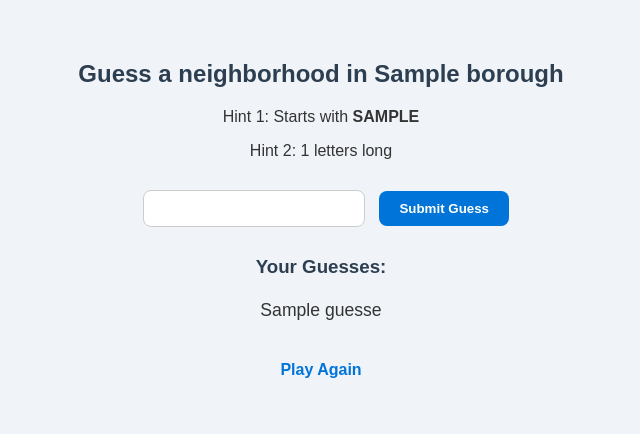
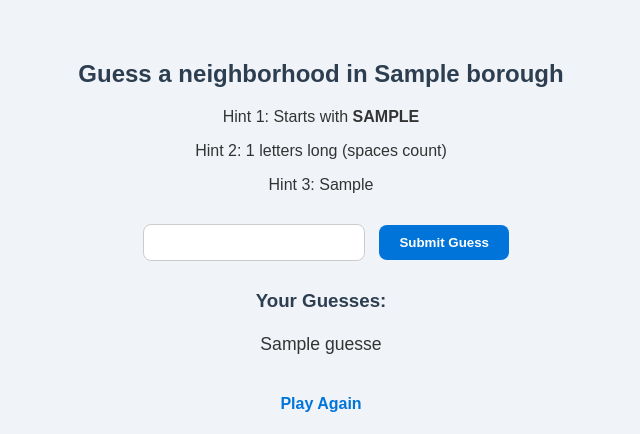
Before and after one commit to staten-island-tech/hackathon-nyc-breaks1, a Flask app: template templates/game.html in a window 1280 px wide. Shown: the top 434 px of the page, without its empty margins (319-959 px from the left). Run offline with Flask 3, Linux system fonts and the light colour scheme; the template is opened without the code that fills it: most values are stand-ins (such as "Sample title", 1, 10 or a date in 2020).

Commit message:
working soon

```diff
--- a/app.py
+++ b/app.py
@@ -6,29 +6,70 @@ app.secret_key = 'secrekey'
 
 # Neighborhoods organized by borough
 neighborhoods = {
-    "Manhattan": ["Harlem", "Chelsea", "SoHo", "Tribeca", "Inwood", "Battery Park"],
-    "Brooklyn": ["Williamsburg", "Bushwick", "Park Slope", "DUMBO", "Flatbush"],
-    "Queens": ["Astoria", "Flushing", "Jamaica", "Forest Hills", "Long Island City"],
-    "Bronx": ["Fordham", "Riverdale", "Mott Haven", "Pelham Bay"],
-    "Staten Island": ["St. George", "Tottenville", "Great Kills"]
+    "Manhattan": [
+        {"name": "Harlem", "hint": "Known for its rich African-American culture and the Apollo Theater."},
+        {"name": "Chelsea", "hint": "Famous for art galleries and the High Line."},
+        {"name": "SoHo", "hint": "Name stands for 'South of Houston Street', full of boutiques and lofts."},
+        {"name": "Tribeca", "hint": "Hosts a major film festival and is known for cobblestone streets."},
+        {"name": "Inwood", "hint": "Northern tip of Manhattan, near Inwood Hill Park."},
+        {"name": "Battery Park", "hint": "Located at Manhattan’s southern tip, near ferries to the Statue of Liberty."},
+        {"name": "Upper East Side", "hint": "Known for luxury shopping and Museum Mile."},
+        {"name": "Washington Heights", "hint": "Home to the Cloisters and large Dominican population."}
+    ],
+    "Brooklyn": [
+        {"name": "Williamsburg", "hint": "Hipster central with street art and indie music."},
+        {"name": "Bushwick", "hint": "Rising art scene and former industrial vibe."},
+        {"name": "Park Slope", "hint": "Family-friendly with historic brownstones."},
+        {"name": "DUMBO", "hint": "Acronym for 'Down Under the Manhattan Bridge Overpass'."},
+        {"name": "Flatbush", "hint": "Diverse area known for Caribbean culture."},
+        {"name": "Crown Heights", "hint": "Known for the West Indian Day Parade."},
+        {"name": "Red Hook", "hint": "Isolated waterfront area with great lobster rolls."}
+    ],
+    "Queens": [
+        {"name": "Astoria", "hint": "Famous for Greek food and museums."},
+        {"name": "Flushing", "hint": "Home to a large Chinatown and the Mets stadium."},
+        {"name": "Jamaica", "hint": "Major transit hub with cultural diversity."},
+        {"name": "Forest Hills", "hint": "Tennis history and Tudor-style homes."},
+        {"name": "Long Island City", "hint": "Rapidly developing with art spaces and skyscrapers."},
+        {"name": "Sunnyside", "hint": "Known for its historic gardens and quiet streets."}
+    ],
+    "Bronx": [
+        {"name": "Fordham", "hint": "Home to Fordham University and the Bronx Zoo."},
+        {"name": "Riverdale", "hint": "Leafy suburban-style neighborhood near the Hudson."},
+        {"name": "Mott Haven", "hint": "Up-and-coming arts district."},
+        {"name": "Pelham Bay", "hint": "Next to NYC’s largest park—Pelham Bay Park."},
+        {"name": "Belmont", "hint": "Known as the Bronx’s Little Italy."}
+    ],
+    "Staten Island": [
+        {"name": "St. George", "hint": "Staten Island Ferry terminal and harbor views."},
+        {"name": "Tottenville", "hint": "Southernmost neighborhood in NYC."},
+        {"name": "Great Kills", "hint": "Known for its marina and natural beauty."},
+        {"name": "New Dorp", "hint": "One of the oldest Staten Island settlements."},
+        {"name": "Stapleton", "hint": "Historic district with a waterfront redevelopment."}
+    ]
 }
+
+
 
 @app.route('/')
 def index():
     return render_template('index.html', boroughs=neighborhoods.keys())
 
+
 @app.route('/start', methods=['POST'])
 def start():
     borough = request.form['borough']
-    answer = random.choice(neighborhoods[borough])
-    session['answer'] = answer.lower()
+    chosen = random.choice(neighborhoods[borough])
+    session['answer'] = chosen['name'].lower()
     session['hints'] = {
         "borough": borough,
-        "first_letter": answer[0],
-        "length": len(answer)
+        "first_letter": chosen['name'][0],
+        "length": len(chosen['name']),
+        "extra_hint": chosen['hint']  # new hint string
     }
     session['guesses'] = []
     return redirect(url_for('game'))
+
 
 @app.route('/game', methods=['GET', 'POST'])
 def game():
@@ -49,5 +90,7 @@ def game():
         message=message
     )
 
+
+
 if __name__ == '__main__':
     app.run(debug=True)
--- a/templates/game.html
+++ b/templates/game.html
@@ -1,14 +1,15 @@
 <!DOCTYPE html>
 <html>
 <head>
+    <title>Guess the Neighborhood</title>
     <link rel="stylesheet" type="text/css" href="{{ url_for('static', filename='styles.css') }}">
-    <title>Guess the Neighborhood</title>
 </head>
 <body>
     <h2>Guess a neighborhood in {{ hints['borough'] }}</h2>
 
     <p>Hint 1: Starts with <strong>{{ hints['first_letter'].upper() }}</strong></p>
-    <p>Hint 2: {{ hints['length'] }} letters long</p>
+    <p>Hint 2: {{ hints['length'] }} letters long (spaces count)</p>
+    <p>Hint 3: {{ hints['extra_hint'] }}</p>
 
     <form method="POST">
         <input type="text" name="guess" required>
```
